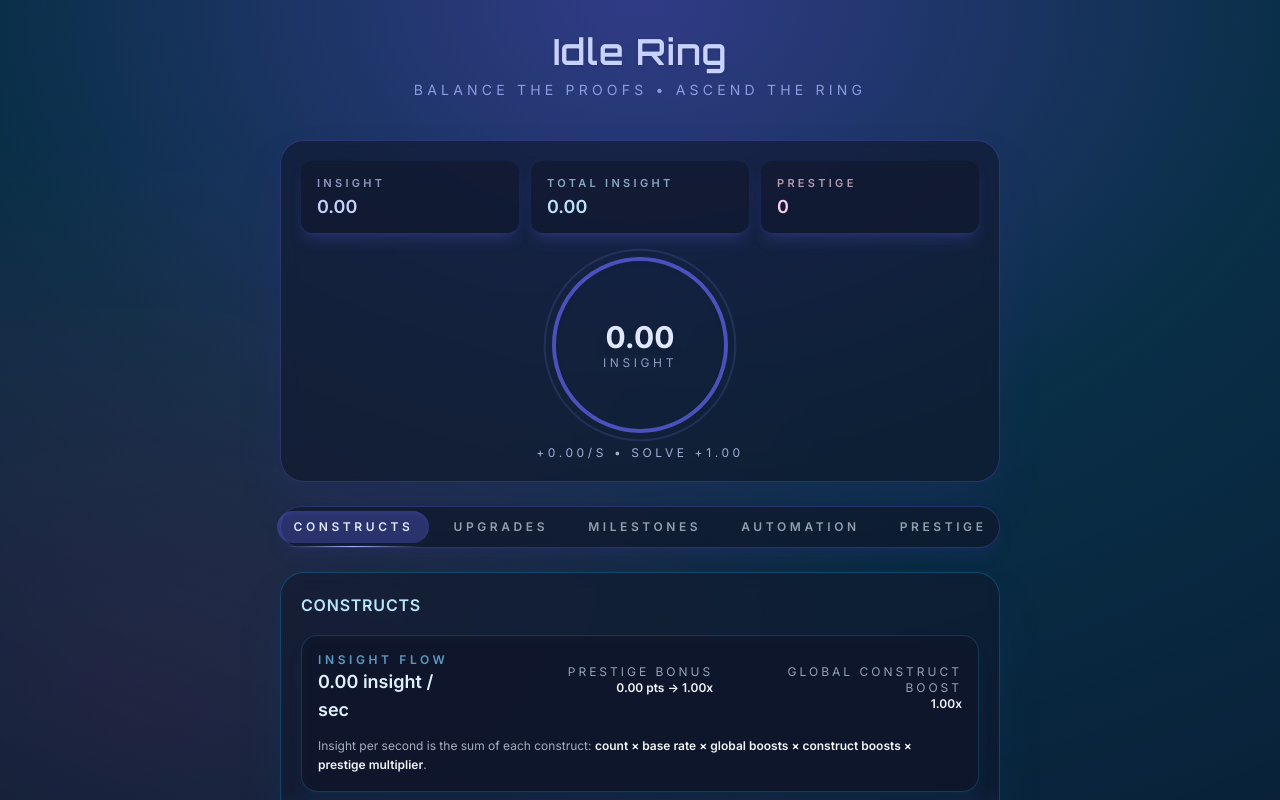
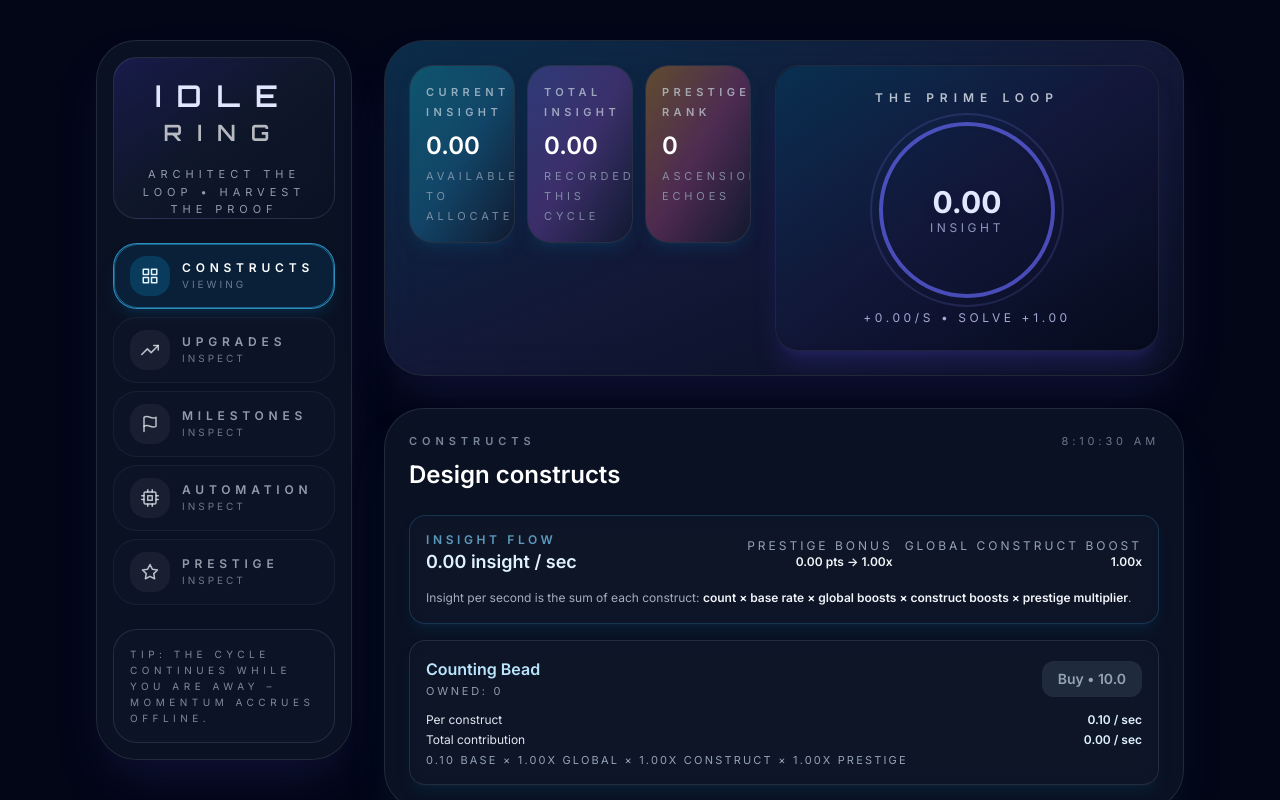
Before and after one commit to MadsenDev/idle-ring, a React (Vite) app: page / in a window 1280 px wide. Shown: the top 800 px of the page. Built offline with nearby package versions, Linux system fonts and the light colour scheme.

Commit message:
Redesign layout with aurora command center aesthetic

```diff
--- a/package.json
+++ b/package.json
@@ -13,7 +13,7 @@
     "framer-motion": "^12.23.22",
     "react": "^19.1.1",
     "react-dom": "^19.1.1",
-    "react-icons": "5.5.0"
+    "react-icons": "^5.5.0"
   },
   "devDependencies": {
     "@eslint/js": "^9.36.0",
--- a/src/App.css
+++ b/src/App.css
@@ -3,30 +3,45 @@
   --glow-secondary: rgba(236, 72, 153, 0.28);
 }
 
-.cosmic-grid::before {
-  content: "";
+.aurora-backdrop {
   position: absolute;
-  inset: -50%;
-  background-image: radial-gradient(rgba(129, 140, 248, 0.25) 1px, transparent 1px);
-  background-size: 120px 120px;
-  opacity: 0.35;
-  animation: grid-spin 60s linear infinite;
+  inset: -30% -20%;
+  background: radial-gradient(circle at 20% 20%, rgba(14, 116, 144, 0.35), transparent 60%),
+    radial-gradient(circle at 70% 30%, rgba(129, 140, 248, 0.28), transparent 55%),
+    radial-gradient(circle at 40% 70%, rgba(236, 72, 153, 0.25), transparent 50%),
+    radial-gradient(circle at 80% 80%, rgba(56, 189, 248, 0.2), transparent 55%);
+  filter: blur(110px);
+  opacity: 0.9;
+  transform: translateZ(0);
+  pointer-events: none;
 }
 
-.cosmic-grid::after {
-  content: "";
+.starlight-mask {
   position: absolute;
-  inset: -40%;
-  background: radial-gradient(circle at 20% 20%, rgba(236, 72, 153, 0.2), transparent 45%),
-    radial-gradient(circle at 80% 30%, rgba(59, 130, 246, 0.2), transparent 55%),
-    radial-gradient(circle at 50% 80%, rgba(56, 189, 248, 0.15), transparent 40%);
-  filter: blur(45px);
-  opacity: 0.65;
+  inset: 0;
+  background-image: radial-gradient(rgba(255, 255, 255, 0.12) 1px, transparent 1px);
+  background-size: 120px 120px;
+  mask-image: radial-gradient(circle at 50% 50%, rgba(0, 0, 0, 0.95), transparent 75%);
+  opacity: 0.6;
+  animation: drift 80s linear infinite;
+  pointer-events: none;
 }
 
-@keyframes grid-spin {
-  from { transform: rotate(0deg) scale(1); }
-  to { transform: rotate(360deg) scale(1.05); }
+@keyframes drift {
+  from {
+    transform: translate3d(0, 0, 0) rotate(0deg) scale(1);
+  }
+  to {
+    transform: translate3d(-10%, -6%, 0) rotate(2deg) scale(1.05);
+  }
+}
+
+.bg-grid-fade {
+  background-image: linear-gradient(rgba(148, 163, 184, 0.04) 1px, transparent 1px),
+    linear-gradient(90deg, rgba(148, 163, 184, 0.04) 1px, transparent 1px);
+  background-size: 32px 32px;
+  mask-image: radial-gradient(circle at top, rgba(0, 0, 0, 0.9), transparent 75%);
+  opacity: 0.6;
 }
 
 .card-glow {
@@ -49,6 +64,10 @@
 }
 
 @keyframes glow-spin {
-  from { transform: rotate(0deg); }
-  to { transform: rotate(360deg); }
+  from {
+    transform: rotate(0deg);
+  }
+  to {
+    transform: rotate(360deg);
+  }
 }
--- a/src/App.tsx
+++ b/src/App.tsx
@@ -1,7 +1,16 @@
 import { AnimatePresence, motion } from "framer-motion";
-import { useState } from "react";
+import { useMemo, useState } from "react";
 import type { IconType } from "react-icons";
-import { FiCpu, FiFlag, FiGrid, FiStar, FiTrendingUp } from "react-icons/fi";
+import {
+  FiActivity,
+  FiAperture,
+  FiCpu,
+  FiFlag,
+  FiGrid,
+  FiStar,
+  FiTrendingUp,
+  FiZap,
+} from "react-icons/fi";
 import GeneratorList from "./components/GeneratorList";
 import AutomationPanel from "./components/AutomationPanel";
 import MilestonesPanel from "./components/MilestonesPanel";
@@ -14,24 +23,68 @@ import { format } from "./utils/format";
 
 function HUD() {
   const { state } = useGame();
+
+  const hudCards = useMemo(
+    () => [
+      {
+        label: "Current Insight",
+        value: format(state.energy),
+        hint: "available to allocate",
+        accent: "from-cyan-500/50 via-sky-500/40 to-transparent",
+        icon: FiZap,
+      },
+      {
+        label: "Total Insight",
+        value: format(state.totalEnergy),
+        hint: "recorded this cycle",
+        accent: "from-indigo-500/50 via-purple-500/40 to-transparent",
+        icon: FiActivity,
+      },
+      {
+        label: "Prestige Rank",
+        value: state.prestige,
+        hint: "ascension echoes",
+        accent: "from-amber-500/50 via-pink-500/40 to-transparent",
+        icon: FiAperture,
+      },
+    ],
+    [state.energy, state.prestige, state.totalEnergy]
+  );
+
   return (
     <motion.div
-      className="grid w-full grid-cols-1 gap-3 text-sm sm:grid-cols-3"
-      initial={{ opacity: 0, y: -6 }}
+      className="grid w-full grid-cols-1 gap-3 text-sm md:grid-cols-3"
+      initial={{ opacity: 0, y: -12 }}
       animate={{ opacity: 1, y: 0 }}
+      transition={{ duration: 0.4, ease: "easeOut" }}
     >
-      <div className="rounded-xl bg-slate-900/60 px-4 py-3 font-semibold shadow-lg shadow-indigo-500/20">
-        <div className="text-[11px] uppercase tracking-[0.3em] text-indigo-200/70">Insight</div>
-        <div className="text-lg text-indigo-200">{format(state.energy)}</div>
+      {hudCards.map(({ label, value, hint, accent, icon: Icon }) => (
+        <motion.article
+          key={label}
+          className="relative overflow-hidden rounded-3xl border border-white/10 bg-slate-900/70 p-4 shadow-lg shadow-sky-900/30 backdrop-blur-lg"
+          whileHover={{ y: -4 }}
+        >
+          <div
+            className={`pointer-events-none absolute inset-0 bg-gradient-to-br ${accent} opacity-70 mix-blend-screen`}
+            aria-hidden
+          />
+          <div className="relative flex items-start justify-between gap-3">
+            <div>
+              <p className="text-[11px] font-semibold uppercase tracking-[0.4em] text-slate-300/70">{label}</p>
+              <p className="mt-2 text-2xl font-semibold text-white">{value}</p>
+              <p className="mt-1 text-[11px] uppercase tracking-[0.35em] text-slate-400/80">{hint}</p>
             </div>
-      <div className="rounded-xl bg-slate-900/60 px-4 py-3 font-semibold shadow-lg shadow-indigo-500/20">
-        <div className="text-[11px] uppercase tracking-[0.3em] text-sky-200/70">Total Insight</div>
-        <div className="text-lg text-sky-200">{format(state.totalEnergy)}</div>
+            <motion.span
+              className="flex h-10 w-10 items-center justify-center rounded-2xl border border-white/10 bg-slate-950/70 text-xl text-white/80"
+              initial={{ rotate: -12, scale: 0.8 }}
+              animate={{ rotate: 0, scale: 1 }}
+              transition={{ type: "spring", stiffness: 220, damping: 18 }}
+            >
+              <Icon aria-hidden />
+            </motion.span>
           </div>
-      <div className="rounded-xl bg-slate-900/60 px-4 py-3 font-semibold shadow-lg shadow-indigo-500/20">
-        <div className="text-[11px] uppercase tracking-[0.3em] text-pink-200/70">Prestige</div>
-        <div className="text-lg text-pink-200">{state.prestige}</div>
-      </div>
+        </motion.article>
+      ))}
     </motion.div>
   );
 }
@@ -78,146 +131,163 @@ export default function App() {
 
   return (
     <GameProvider>
-      <div className="relative min-h-screen overflow-hidden text-slate-100">
-        <div className="cosmic-grid pointer-events-none absolute inset-0" aria-hidden />
-        <div className="relative mx-auto flex min-h-screen max-w-screen-md flex-col gap-6 px-4 pb-28 pt-8 sm:px-6 sm:pb-12">
-          <header className="relative mb-4 flex flex-col gap-2 text-center">
+      <div className="relative min-h-screen overflow-hidden bg-slate-950 text-slate-100">
+        <div className="aurora-backdrop" aria-hidden />
+        <div className="starlight-mask" aria-hidden />
+        <div className="relative mx-auto flex min-h-screen w-full max-w-6xl flex-col gap-8 px-4 pb-28 pt-10 sm:px-8 lg:flex-row lg:pb-16">
+          <motion.aside
+            initial={{ x: -40, opacity: 0 }}
+            animate={{ x: 0, opacity: 1 }}
+            transition={{ duration: 0.5, ease: "easeOut" }}
+            className="relative flex flex-col gap-6 rounded-[2.5rem] border border-white/10 bg-slate-900/70 p-4 shadow-2xl shadow-indigo-900/30 backdrop-blur-xl lg:sticky lg:top-10 lg:h-[calc(100vh-5rem)] lg:w-64"
+          >
+            <div className="relative overflow-hidden rounded-3xl border border-white/10 bg-gradient-to-br from-indigo-600/20 via-slate-900 to-transparent p-5 text-center">
               <motion.h1
-              className="text-4xl font-bold tracking-wide text-indigo-200 drop-shadow"
+                className="text-3xl font-black uppercase tracking-[0.5em] text-indigo-100"
+                initial={{ letterSpacing: "0.25em" }}
+                animate={{ letterSpacing: "0.5em" }}
+                transition={{ duration: 1.2, ease: "easeOut" }}
+                style={{ fontFamily: "Orbitron, sans-serif" }}
+              >
+                Idle
+                <span className="block text-[0.75em] text-white/70">Ring</span>
+              </motion.h1>
+              <motion.p
+                className="mt-4 text-[11px] uppercase tracking-[0.45em] text-slate-300/70"
                 initial={{ opacity: 0, y: -12 }}
                 animate={{ opacity: 1, y: 0 }}
-              transition={{ duration: 0.6, ease: "easeOut" }}
-              style={{ fontFamily: "Orbitron, sans-serif" }}
+                transition={{ delay: 0.2, duration: 0.5 }}
               >
-              Idle Ring
-            </motion.h1>
-            <motion.p
-              className="text-sm uppercase tracking-[0.3em] text-indigo-300/80"
+                Architect the loop • Harvest the proof
+              </motion.p>
+              <OfflineGainToast />
+            </div>
+
+            <nav className="hidden flex-1 flex-col gap-2 lg:flex">
+              {sectionOrder.map((section) => {
+                const Icon = sectionIcons[section.id];
+                const isActive = activeSection === section.id;
+                return (
+                  <motion.button
+                    key={section.id}
+                    type="button"
+                    whileHover={{ scale: 1.02 }}
+                    whileTap={{ scale: 0.97 }}
+                    onClick={() => setActiveSection(section.id)}
+                    className={`group relative flex items-center gap-3 rounded-3xl border px-4 py-3 text-left transition focus-visible:outline focus-visible:outline-2 focus-visible:outline-offset-2 focus-visible:outline-sky-400 ${
+                      isActive
+                        ? "border-sky-400/70 bg-sky-500/10 text-white shadow-lg shadow-sky-900/30"
+                        : "border-white/5 bg-slate-900/60 text-slate-300/70 hover:border-sky-400/40 hover:text-white"
+                    }`}
+                    aria-pressed={isActive}
+                  >
+                    <span className={`flex h-10 w-10 items-center justify-center rounded-2xl text-lg ${isActive ? "bg-sky-500/20 text-sky-100" : "bg-white/5 text-slate-200/80"}`}>
+                      <Icon aria-hidden />
+                    </span>
+                    <span className="flex flex-col">
+                      <span className="text-xs font-semibold uppercase tracking-[0.4em]">{section.label}</span>
+                      <span className="text-[10px] uppercase tracking-[0.3em] text-slate-400/70">{isActive ? "viewing" : "inspect"}</span>
+                    </span>
+                    {isActive && (
+                      <span className="pointer-events-none absolute inset-0 rounded-3xl border border-sky-400/40" />
+                    )}
+                  </motion.button>
+                );
+              })}
+            </nav>
+
+            <motion.div
+              className="hidden rounded-3xl border border-white/10 bg-slate-900/60 p-4 text-[10px] uppercase tracking-[0.45em] text-slate-300/60 lg:block"
+              initial={{ opacity: 0, y: 16 }}
+              animate={{ opacity: 1, y: 0 }}
+              transition={{ delay: 0.4, duration: 0.6 }}
+            >
+              tip: the cycle continues while you are away – momentum accrues offline.
+            </motion.div>
+          </motion.aside>
+
+          <div className="flex flex-1 flex-col gap-8">
+            <motion.section
+              className="relative overflow-hidden rounded-[2.5rem] border border-white/10 bg-slate-900/60 p-6 shadow-2xl shadow-indigo-900/30 backdrop-blur-xl"
+              initial={{ opacity: 0, y: 40 }}
+              animate={{ opacity: 1, y: 0 }}
+              transition={{ duration: 0.55, ease: "easeOut" }}
+            >
+              <div className="pointer-events-none absolute inset-0 bg-gradient-to-br from-sky-500/20 via-indigo-500/10 to-transparent" aria-hidden />
+              <div className="relative flex flex-col gap-6 lg:flex-row lg:items-start">
+                <div className="flex-1 space-y-6">
+                  <HUD />
+                </div>
+                <motion.div
+                  className="relative mx-auto flex w-full max-w-sm flex-col items-center justify-center rounded-3xl border border-white/10 bg-slate-950/50 p-6 shadow-xl shadow-indigo-900/40"
+                  initial={{ opacity: 0, scale: 0.9 }}
+                  animate={{ opacity: 1, scale: 1 }}
+                  transition={{ delay: 0.15, duration: 0.5, ease: "easeOut" }}
+                >
+                  <div className="pointer-events-none absolute inset-0 rounded-3xl bg-gradient-to-br from-sky-500/20 via-indigo-500/10 to-transparent" aria-hidden />
+                  <motion.h2
+                    className="relative text-xs font-semibold uppercase tracking-[0.5em] text-slate-200/80"
                     initial={{ opacity: 0, y: -8 }}
                     animate={{ opacity: 1, y: 0 }}
-              transition={{ delay: 0.15, duration: 0.5, ease: "easeOut" }}
+                    transition={{ delay: 0.2, duration: 0.4 }}
                   >
-              Balance the proofs • Ascend the ring
-            </motion.p>
-            <OfflineGainToast />
-          </header>
-
-          <motion.section
-            className="rounded-3xl border border-indigo-500/30 bg-slate-900/60 p-5 shadow-2xl shadow-indigo-900/30 backdrop-blur card-glow"
-            initial={{ opacity: 0, y: 30 }}
-            animate={{ opacity: 1, y: 0 }}
-            transition={{ duration: 0.45, ease: "easeOut" }}
-          >
-            <HUD />
-            <div className="mt-6 flex justify-center">
+                    The Prime Loop
+                  </motion.h2>
+                  <div className="relative mt-4 flex w-full justify-center">
                     <Ring />
+                  </div>
+                </motion.div>
               </div>
             </motion.section>
 
-          <div className="relative">
-            <nav className="hidden items-center justify-center gap-2 rounded-full border border-indigo-500/30 bg-slate-900/70 p-1 shadow-lg shadow-indigo-900/25 backdrop-blur sm:flex">
-              {sectionOrder.map((section) => (
-                <button
-                  key={section.id}
-                  type="button"
-                  onClick={() => setActiveSection(section.id)}
-                  className={`relative rounded-full px-4 py-2 text-xs font-semibold uppercase tracking-[0.3em] transition focus-visible:outline focus-visible:outline-2 focus-visible:outline-offset-2 focus-visible:outline-indigo-400 ${
-                    activeSection === section.id
-                      ? "bg-indigo-500/30 text-indigo-100 shadow-inner shadow-indigo-500/20"
-                      : "text-slate-300/70 hover:text-slate-100"
-                  }`}
-                  aria-pressed={activeSection === section.id}
-                >
-                  {section.label}
-                  {activeSection === section.id && (
-                    <span className="pointer-events-none absolute inset-x-2 -bottom-1 h-px bg-gradient-to-r from-transparent via-indigo-300 to-transparent" />
-                  )}
-                </button>
-              ))}
-            </nav>
-
             <AnimatePresence mode="wait">
-              {activeSection === "prestige" ? (
-                <motion.div
-                  key="prestige"
-                  initial={{ opacity: 0, y: 30 }}
+              <motion.section
+                key={activeSection}
+                initial={{ opacity: 0, y: 40 }}
                 animate={{ opacity: 1, y: 0 }}
                 exit={{ opacity: 0, y: 20 }}
-                  transition={{ duration: 0.35, ease: "easeOut" }}
-                  className="mt-6"
+                transition={{ duration: 0.4, ease: "easeOut" }}
+                className="relative overflow-hidden rounded-[2.5rem] border border-white/10 bg-slate-900/70 p-6 shadow-2xl shadow-cyan-900/20 backdrop-blur-xl"
               >
+                <div className="pointer-events-none absolute inset-0 bg-grid-fade" aria-hidden />
+                <div className="relative flex flex-col gap-4 lg:flex-row lg:items-start lg:justify-between">
+                  <div>
+                    <p className="text-[11px] font-semibold uppercase tracking-[0.45em] text-slate-400/80">{activeLabel}</p>
+                    <h2 className="mt-2 text-2xl font-semibold text-white">
+                      {activeLabel === "Constructs" ? "Design constructs" : activeLabel === "Upgrades" ? "Tune accelerants" : activeLabel === "Milestones" ? "Chart ascensions" : activeLabel === "Automation" ? "Program rituals" : "Prestige gateway"}
+                    </h2>
+                  </div>
+                  <div className="text-[11px] uppercase tracking-[0.35em] text-slate-400/70">{new Date().toLocaleTimeString()}</div>
+                </div>
+                <div className="relative mt-6">
                   {renderSectionContent(activeSection)}
-                </motion.div>
-              ) : (
-                <motion.section
-                  key={activeSection}
-                  initial={{ opacity: 0, y: 30 }}
-                  animate={{ opacity: 1, y: 0 }}
-                  exit={{ opacity: 0, y: 20 }}
-                  transition={{ duration: 0.35, ease: "easeOut" }}
-                  className={`mt-6 rounded-3xl border p-5 shadow-2xl backdrop-blur card-glow ${
-                    activeSection === "constructs"
-                      ? "border-sky-500/30 bg-slate-900/55 shadow-sky-900/25"
-                      : activeSection === "upgrades"
-                      ? "border-emerald-500/30 bg-emerald-500/10 shadow-emerald-900/20"
-                      : activeSection === "milestones"
-                      ? "border-fuchsia-500/30 bg-fuchsia-500/10 shadow-fuchsia-900/20"
-                      : "border-cyan-500/30 bg-cyan-500/10 shadow-cyan-900/20"
-                  }`}
-                >
-                  <h2
-                    className={`font-semibold uppercase tracking-wider ${
-                      activeSection === "constructs"
-                        ? "text-sky-200"
-                        : activeSection === "upgrades"
-                        ? "text-emerald-200"
-                        : activeSection === "milestones"
-                        ? "text-fuchsia-200"
-                        : "text-cyan-200"
-                    }`}
-                  >
-                    {activeLabel}
-                  </h2>
-                  <div className="mt-4">{renderSectionContent(activeSection)}</div>
+                </div>
               </motion.section>
-              )}
             </AnimatePresence>
           </div>
-
-          <motion.footer
-            className="mt-4 text-center text-xs uppercase tracking-[0.4em] text-slate-300/60"
-            initial={{ opacity: 0 }}
-            animate={{ opacity: 1 }}
-            transition={{ delay: 0.5, duration: 0.5 }}
-          >
-            tip: close the tab and come back later—offline progress is saved.
-          </motion.footer>
         </div>
 
-        <nav className="sm:hidden">
-          <div className="fixed bottom-4 left-1/2 z-50 w-full max-w-sm -translate-x-1/2 px-4">
-            <div className="flex items-stretch justify-between gap-1 rounded-3xl border border-indigo-500/40 bg-slate-950/80 px-2 py-2 shadow-2xl shadow-indigo-900/40 backdrop-blur-xl">
+        <nav className="lg:hidden">
+          <div className="fixed bottom-5 left-1/2 z-50 w-full max-w-md -translate-x-1/2 px-5">
+            <div className="relative flex items-center gap-2 rounded-full border border-white/10 bg-slate-950/80 p-2 shadow-2xl shadow-indigo-900/40 backdrop-blur-xl">
               {sectionOrder.map((section) => {
                 const Icon = sectionIcons[section.id];
+                const isActive = activeSection === section.id;
                 return (
                   <button
                     key={section.id}
                     type="button"
                     onClick={() => setActiveSection(section.id)}
-                    className={`flex flex-1 flex-col items-center justify-center rounded-2xl px-2 py-1.5 text-[11px] font-semibold uppercase tracking-[0.3em] transition focus-visible:outline focus-visible:outline-2 focus-visible:outline-offset-2 focus-visible:outline-indigo-400 ${
-                      activeSection === section.id
-                        ? "bg-indigo-500/25 text-indigo-100 shadow-inner shadow-indigo-500/20"
-                        : "text-slate-300/70 hover:text-slate-100"
+                    className={`flex flex-1 items-center justify-center gap-2 rounded-3xl px-2 py-2 text-[10px] font-semibold uppercase tracking-[0.3em] transition focus-visible:outline focus-visible:outline-2 focus-visible:outline-offset-2 focus-visible:outline-sky-400 ${
+                      isActive
+                        ? "bg-sky-500/20 text-sky-100 shadow-inner shadow-sky-500/30"
+                        : "text-slate-300/70 hover:text-white"
                     }`}
-                    aria-pressed={activeSection === section.id}
+                    aria-pressed={isActive}
                   >
-                    <Icon
-                      aria-hidden
-                      className={`text-lg ${
-                        activeSection === section.id ? "text-indigo-100" : "text-slate-300/80"
-                      }`}
-                    />
-                    <span className="sr-only">{section.label}</span>
+                    <Icon aria-hidden className="text-lg" />
+                    <span className="hidden sm:inline">{section.label}</span>
+                    <span className="sr-only sm:hidden">{section.label}</span>
                   </button>
                 );
               })}
```
Also changed, not shown: 1 other file (tests, documents, lock files or other folders). Lines whose indentation alone changed are shown as unchanged.
